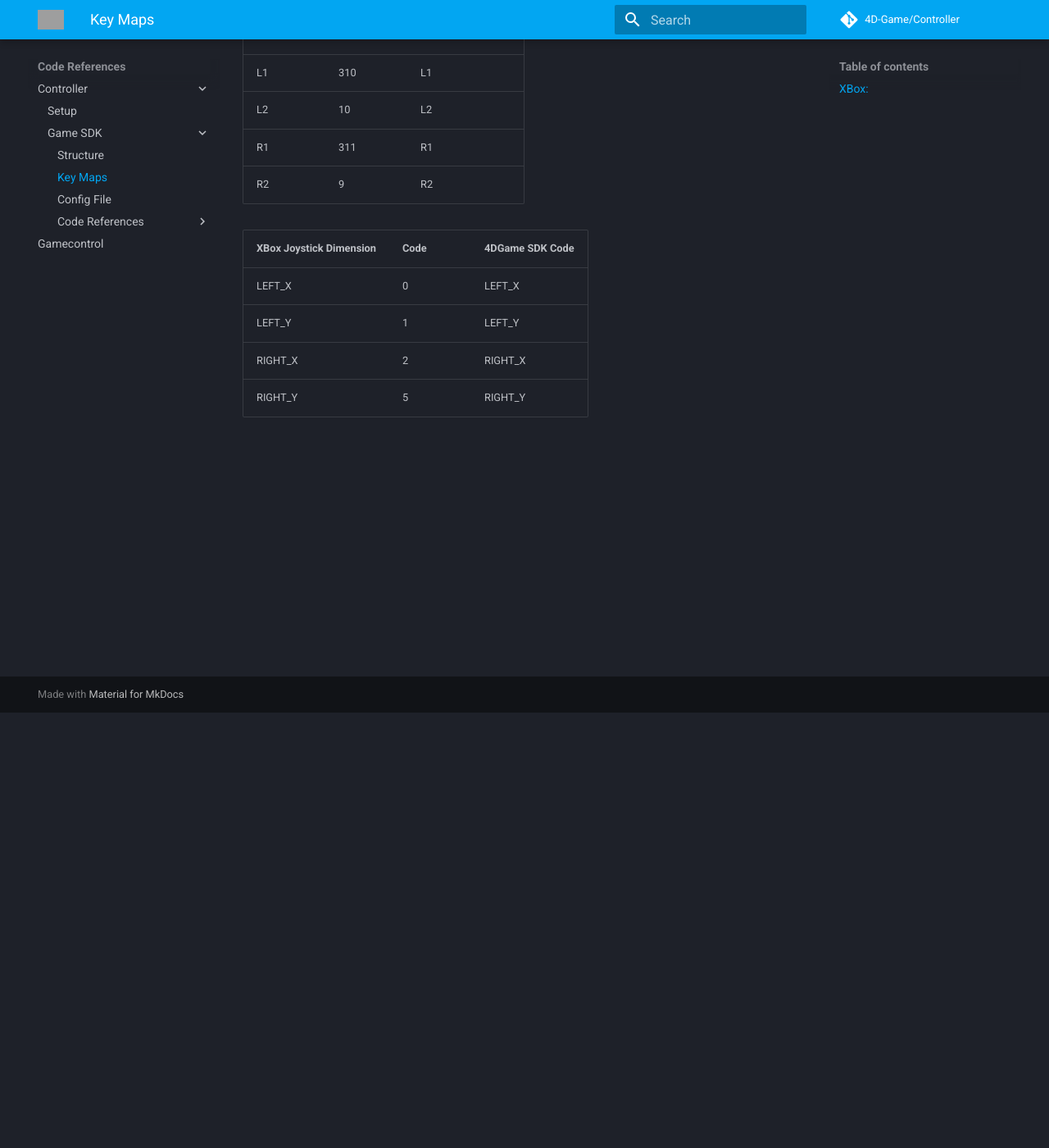
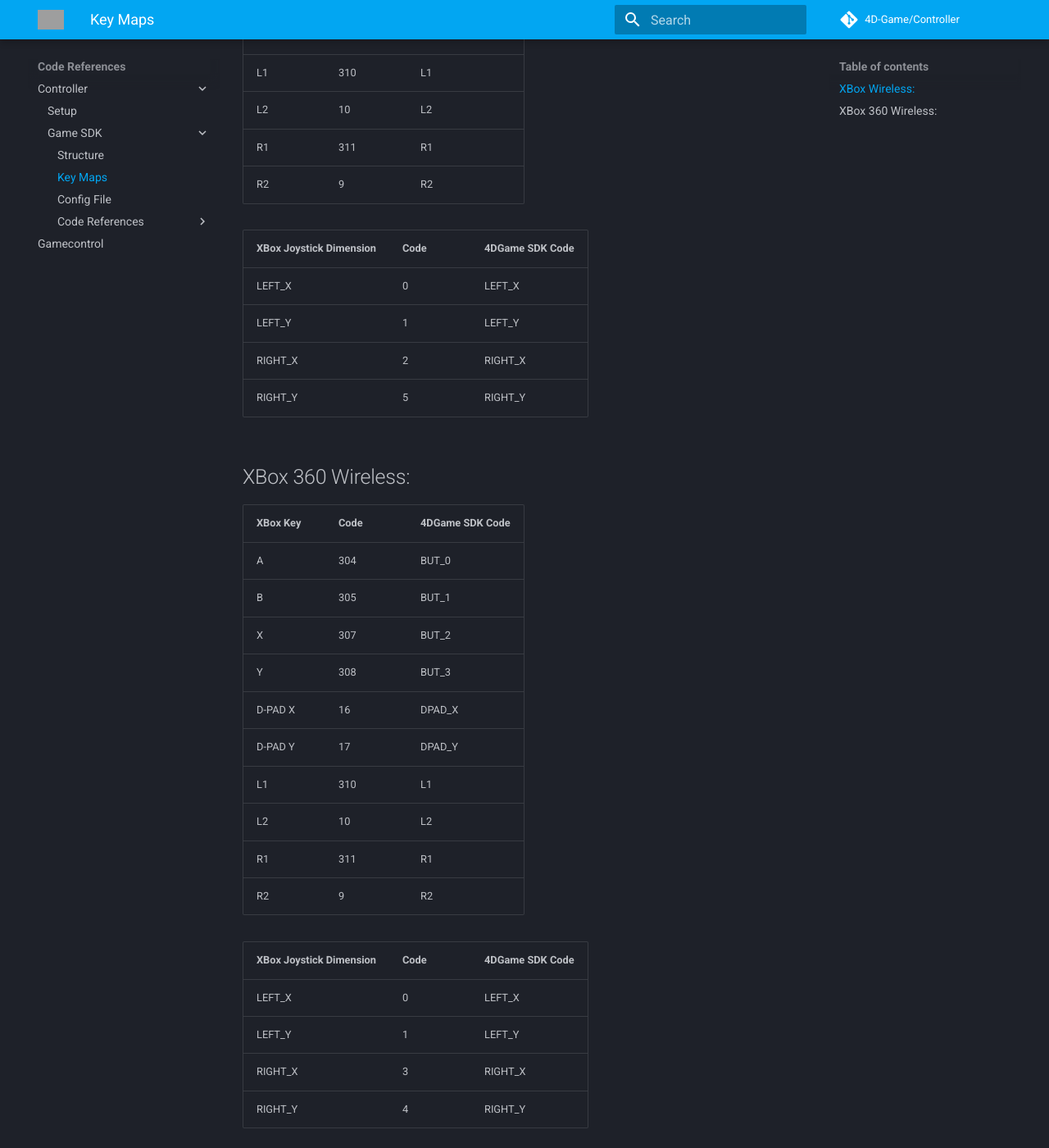
Before and after one commit to 4D-Game/CrazyComet, an MkDocs documentation site: the page built from docs/sdk/key-maps.md, in a window 1280 px wide and 1400 px high, scrolled down 531 px. Shown: the whole window at 82% size. Built offline with MkDocs 1.6.1 and Material for MkDocs 9.7.7, drawn with Linux system fonts in a browser that asks for light colours; comment, search, counter and statistics services are not loaded; grey boxes are pictures that could not be loaded.

Commit message:
ADD XBox 360 Wireless key maps

```diff
--- a/docs/sdk/key-maps.md
+++ b/docs/sdk/key-maps.md
@@ -1,6 +1,6 @@
 # Key Maps
 
-## XBox:
+## XBox Wireless:
 
 | XBox Key | Code | 4DGame SDK Code |
 | -------- | ---- | --------------- |
@@ -21,3 +21,25 @@
 | LEFT_Y                  | 1    | LEFT_Y          |
 | RIGHT_X                 | 2    | RIGHT_X         |
 | RIGHT_Y                 | 5    | RIGHT_Y         |
+
+## XBox 360 Wireless:
+
+| XBox Key | Code | 4DGame SDK Code |
+| -------- | ---- | --------------- |
+| A        | 304  | BUT_0           |
+| B        | 305  | BUT_1           |
+| X        | 307  | BUT_2           |
+| Y        | 308  | BUT_3           |
+| D-PAD X  | 16   | DPAD_X          |
+| D-PAD Y  | 17   | DPAD_Y          |
+| L1       | 310  | L1              |
+| L2       | 10   | L2              |
+| R1       | 311  | R1              |
+| R2       | 9    | R2              |
+
+| XBox Joystick Dimension | Code | 4DGame SDK Code |
+| ----------------------- | ---- | --------------- |
+| LEFT_X                  | 0    | LEFT_X          |
+| LEFT_Y                  | 1    | LEFT_Y          |
+| RIGHT_X                 | 3    | RIGHT_X         |
+| RIGHT_Y                 | 4    | RIGHT_Y         |
```
